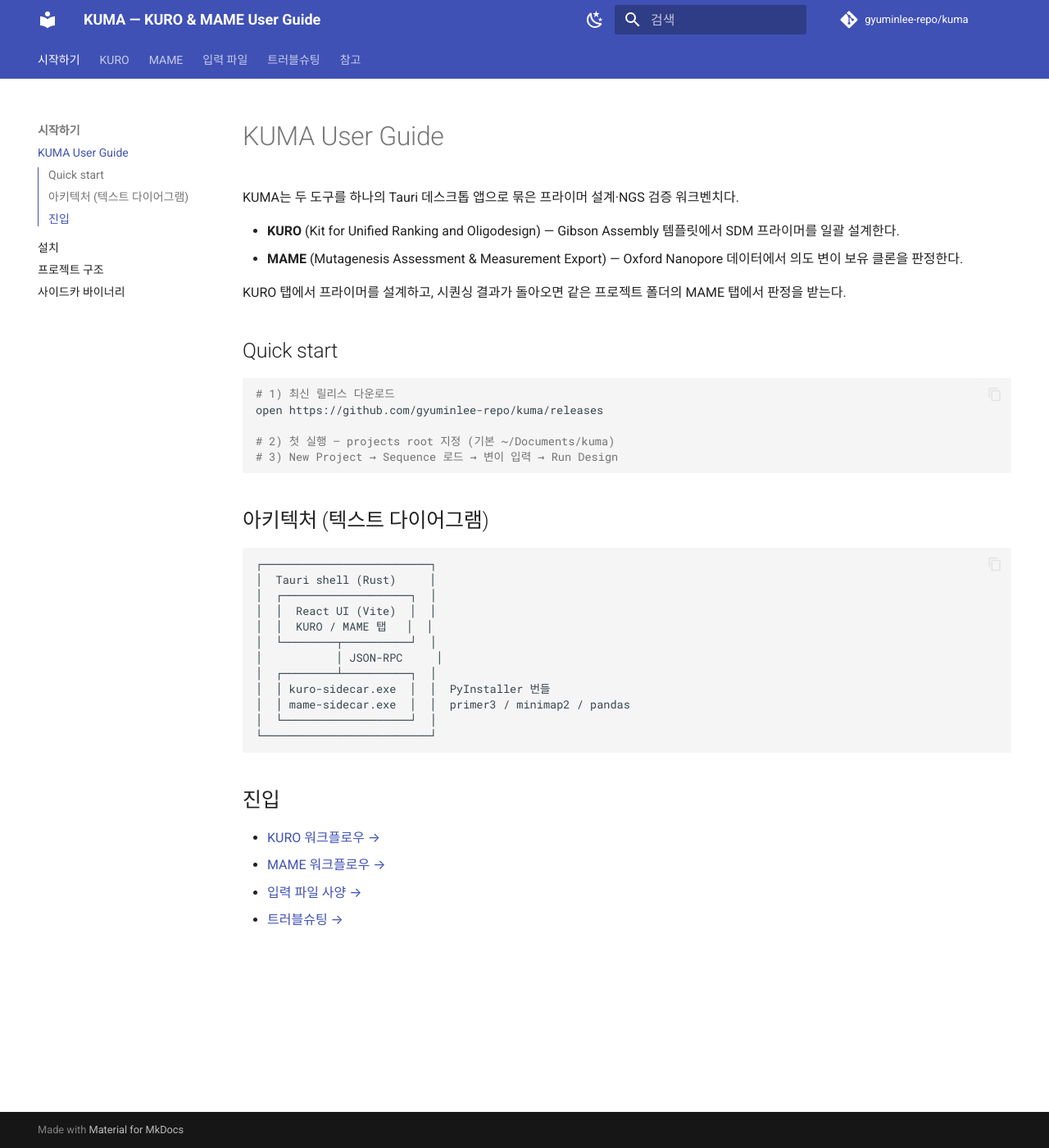
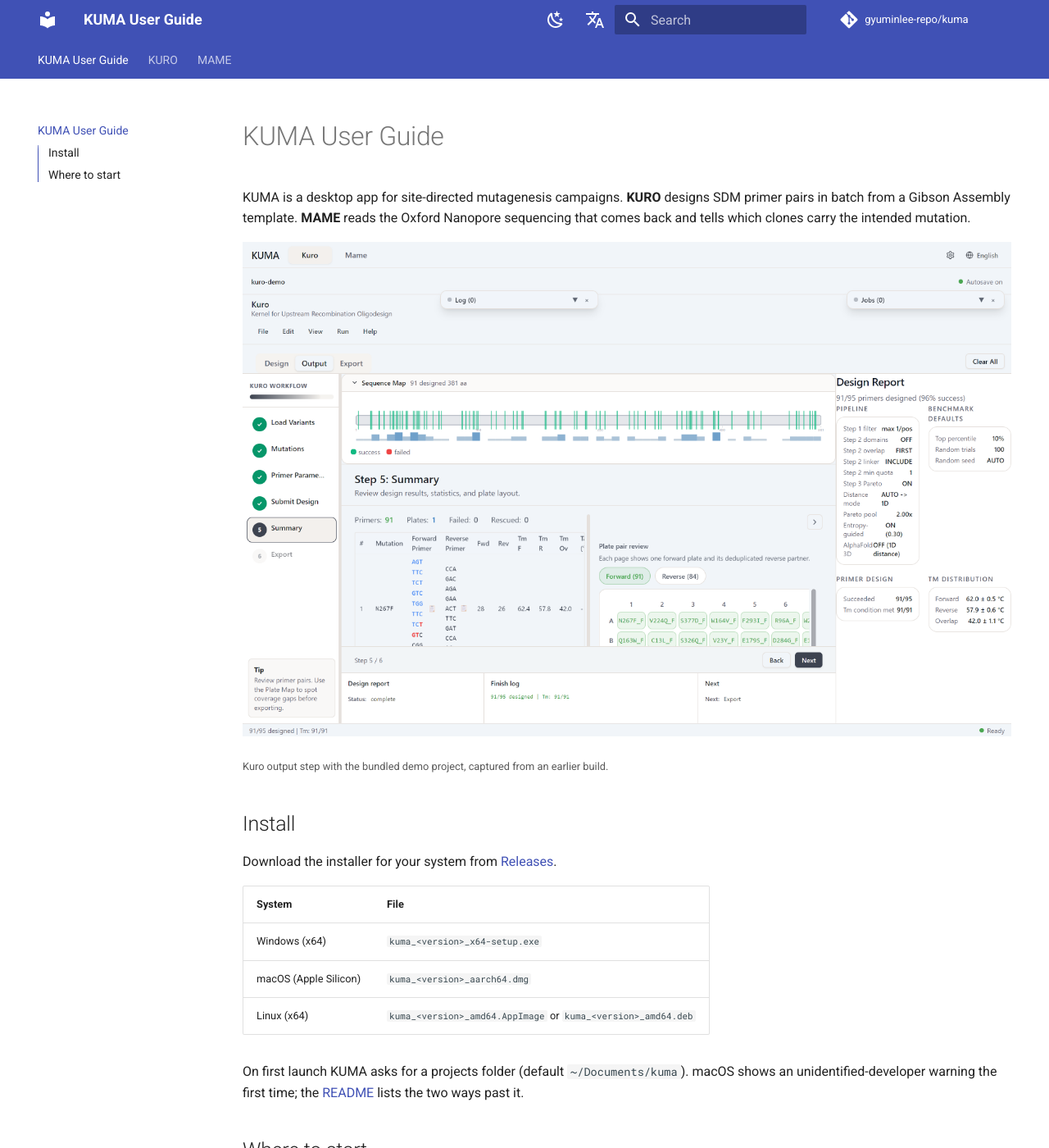
Before and after one commit to gyuminlee-repo/kuma, an MkDocs documentation site: the page built from docs/site/en/index.md, in a window 1280 px wide and 1400 px high. Shown: the whole window at 82% size. Built offline with MkDocs 1.6.1 and Material for MkDocs 9.7.7, drawn with Linux system fonts in a browser that asks for light colours; comment, search, counter and statistics services are not loaded; some of the changed text lies outside the part shown.

Commit message:
docs(site): publish the in-app help as the English and Korean user guide (#21)
* docs(site): publish the in-app help as the English and Korean user guide

The MkDocs site was built from docs/kuro and docs/mame, older step pages whose install file names and export outputs no longer match the app, plus internal audit and research notes. It now builds from docs/help/{en,ko}, the pages the app ships in its help panel: English at the root, Korean under /ko/, with a language switch. A MkDocs hook adds the help pages, because the app bundles every .md in docs/help and site-only pages cannot live there. No new dependency: two builds with mkdocs.yml and an inheriting mkdocs.ko.yml, published with ghp-import, which MkDocs already installs. Pull requests now run the strict build without publishing.

Signed-off-by: gyuminlee-repo <gyuminlee-repo@users.noreply.github.com>

* chore(scripts): resolve user-guide nav entries against docs/help/en

The user guide nav now names in-app help pages that docs/site/help_pages.py pulls from docs/help/<lang> at build time. check-doc-citations resolved nav entries against docs/ only and reported all thirteen as unresolved. It now tries docs/help/en as a docs root too; the Korean folder holds the same file names. Adds corpus case neg-mkdocs-nav-help-page, which fails with the old single root.

Signed-off-by: gyuminlee-repo <gyuminlee-repo@users.noreply.github.com>

* chore(docs): keep the docs workflow on main pushes only

Drops the pull_request trigger added in the previous commit. Repository policy limits Actions triggers, and the strict build is run locally before pushing.

Signed-off-by: gyuminlee-repo <gyuminlee-repo@users.noreply.github.com>

---------

Signed-off-by: gyuminlee-repo <gyuminlee-repo@users.noreply.github.com>
Co-authored-by: gyuminlee-repo <gyuminlee-repo@users.noreply.github.com>

```diff
--- /dev/null
+++ b/docs/site/en/index.md
@@ -0,0 +1,26 @@
+# KUMA User Guide
+
+KUMA is a desktop app for site-directed mutagenesis campaigns. **KURO** designs SDM primer pairs in batch from a Gibson Assembly template. **MAME** reads the Oxford Nanopore sequencing that comes back and tells which clones carry the intended mutation.
+
+![Kuro output step: sequence map of 91 designed mutations, primer summary table, forward plate map and design report](https://raw.githubusercontent.com/gyuminlee-repo/kuma/main/docs/screenshots/04-design-complete.png)
+
+<small>Kuro output step with the bundled demo project, captured from an earlier build.</small>
+
+## Install
+
+Download the installer for your system from [Releases](https://github.com/gyuminlee-repo/kuma/releases).
+
+| System | File |
+|---|---|
+| Windows (x64) | `kuma_<version>_x64-setup.exe` |
+| macOS (Apple Silicon) | `kuma_<version>_aarch64.dmg` |
+| Linux (x64) | `kuma_<version>_amd64.AppImage` or `kuma_<version>_amd64.deb` |
+
+On first launch KUMA asks for a projects folder (default `~/Documents/kuma`). macOS shows an unidentified-developer warning the first time; the [README](https://github.com/gyuminlee-repo/kuma#installation) lists the two ways past it.
+
+## Where to start
+
+- [KURO guide](kuro-index.md): from loading a sequence to the primer order sheet and liquid-handler files.
+- [MAME guide](mame-index.md): from a MinKNOW run folder to verdicts and EVOLVEpro input.
+
+These are the same pages the app shows in its help panel, so the guide and the app describe the same version.
--- a/mkdocs.yml
+++ b/mkdocs.yml
@@ -1,39 +1,38 @@
-site_name: KUMA — KURO & MAME User Guide
+# Page bodies come from docs/help/<lang> through the hook below; see its docstring.
+site_name: KUMA User Guide
 site_url: https://gyuminlee-repo.github.io/kuma/
 repo_url: https://github.com/gyuminlee-repo/kuma
 repo_name: gyuminlee-repo/kuma
-docs_dir: docs
+docs_dir: docs/site/en
+site_dir: site
 
-exclude_docs: |
-  README.md
-  README.ko.md
-  debug-findings.md
-  design/
-  en/
-  help/
-  ko/
-  plans/
-  screenshots/
-  screenshots-real/
-  screenshots-mame/
-  standards/
-  user-guide-screenshots/
+hooks:
+  - docs/site/help_pages.py
 
+extra:
+  help_dir: docs/help/en
+  alternate:
+    - name: English
+      link: /kuma/
+      lang: en
+    - name: 한국어
+      link: /kuma/ko/
+      lang: ko
 
 theme:
   name: material
-  language: ko
+  language: en
   palette:
     - scheme: default
       primary: indigo
       toggle:
         icon: material/weather-night
-        name: 다크 모드
+        name: Dark mode
     - scheme: slate
       primary: indigo
       toggle:
         icon: material/weather-sunny
-        name: 라이트 모드
+        name: Light mode
   features:
     - navigation.tabs
     - navigation.sections
@@ -42,41 +41,22 @@ theme:
     - content.code.copy
 
 nav:
-  - 시작하기:
-    - index.md
-    - 설치: getting-started/installation.md
-    - 프로젝트 구조: getting-started/project-structure.md
-    - 사이드카 바이너리: getting-started/sidecar-binaries.md
+  - index.md
   - KURO:
-    - 개요: kuro/index.md
-    - 1. Sequence Load: kuro/01-load.md
-    - 2. Mutation Input: kuro/02-mutation.md
-    - 3. Parameters: kuro/03-params.md
-    - 4. Submit Design: kuro/04-submit.md
-    - 5. Output Summary: kuro/05-output.md
-    - 6. Export: kuro/06-export.md
+    - kuro-index.md
+    - kuro-01-load.md
+    - kuro-02-mutation.md
+    - kuro-03-params.md
+    - kuro-04-submit.md
+    - kuro-05-output.md
+    - kuro-06-export.md
   - MAME:
-    - 개요: mame/index.md
-    - 1. Run Setup: mame/01-setup.md
-    - 2. Sequencing Review: mame/02-review.md
-    - 3. Janus 장비 설정: mame/03-janus.md
-    - 4. Activity Data: mame/04-activity.md
-  - 입력 파일:
-    - 서열: inputs/sequence.md
-    - 변이 입력: inputs/mutations.md
-    - Expected mutations: inputs/expected-mutations.md
-    - Barcodes: inputs/barcodes.md
-  - 트러블슈팅:
-    - 개요: troubleshooting/index.md
-    - Sidecar Method not found: troubleshooting/sidecar-method-not-found.md
-    - 빌드 버전 표기: troubleshooting/build-version.md
-    - Sidebar Navigation: troubleshooting/sidebar-navigation.md
-    - Windows SmartScreen: troubleshooting/windows-smartscreen.md
-  - 참고:
-    - 단축키: reference/keybindings.md
-    - 설정: reference/settings.md
-    - Workspace 포맷: reference/workspace-format.md
-    - Changelog: reference/changelog.md
+    - mame-index.md
+    - mame-01-setup.md
+    - mame-02-review.md
+    - mame-03-janus.md
+    - mame-04-activity.md
+    - mame-pipeline.md
 
 markdown_extensions:
   - admonition
@@ -84,7 +64,6 @@ markdown_extensions:
   - pymdownx.superfences
   - pymdownx.tabbed:
       alternate_style: true
-  - pymdownx.snippets
   - tables
   - toc:
       permalink: true
```
Also changed, not shown: README.ko.md (+1 -1 lines), README.md (+1 -1 lines), docs/site/help_pages.py (added, +27 -0 lines), docs/site/ko/index.md (added, +26 -0 lines), mkdocs.ko.yml (added, +23 -0 lines), 4 other files.
